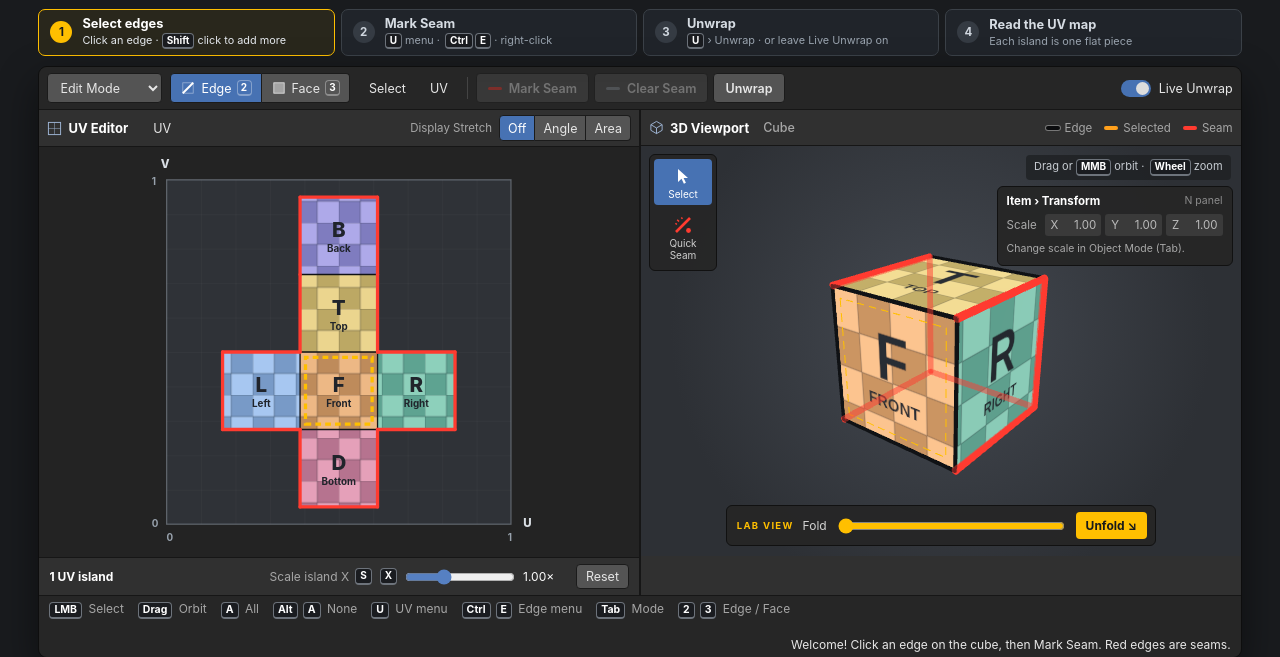
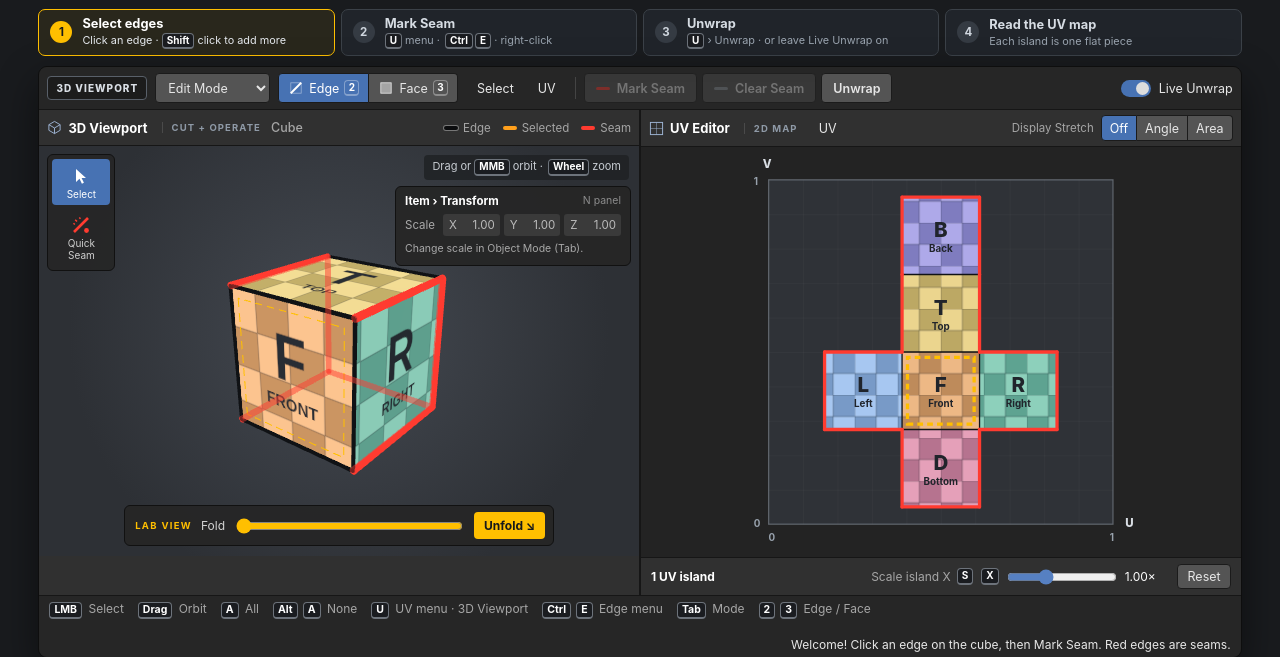
Before and after one commit to xavikai/cifog-lab, a website: page labs/uv-unwrapping/index.html in a window 1280 px wide. Shown: the part 173-830 px from the top of the page. Drawn offline with nearby package versions, Linux system fonts and the light colour scheme.

Commit message:
Clarify 3D viewport and UV editor layout

```diff
--- a/labs/uv-unwrapping/app.js
+++ b/labs/uv-unwrapping/app.js
@@ -45,9 +45,9 @@ const K=(keys,label)=>`<span>${keys.map(key=>`<kbd>${key}</kbd>`).join('')} ${la
 function updateStatusKeys(){
  let html;
  if(state.mode==='object')html=K(['Tab'],'Edit Mode')+K(['S'],'Scale')+K(['Ctrl','A'],'Apply')+K(['Drag'],'Orbit')+K(['Wheel'],'Zoom');
- else if(state.hoverEdge&&state.selectMode==='edge')html=state.tool==='seam'?K(['LMB'],isSeam(state.hoverEdge)?'Clear this seam':'Mark this seam')+K(['Shift','LMB'],'Add to selection'):K(['LMB'],'Select edge')+K(['Shift','LMB'],'Add / remove')+K(['RMB'],'Context menu')+K(['U'],'UV menu');
- else if(state.hoverFace&&state.selectMode==='face')html=K(['LMB'],'Select face')+K(['Shift','LMB'],'Add / remove')+K(['RMB'],'Context menu')+K(['U'],'UV menu');
- else html=K(['LMB'],'Select')+K(['Drag'],'Orbit')+K(['A'],'All')+K(['Alt','A'],'None')+K(['U'],'UV menu')+K(['Ctrl','E'],'Edge menu')+K(['Tab'],'Mode')+K(['2','3'],'Edge / Face');
+ else if(state.hoverEdge&&state.selectMode==='edge')html=state.tool==='seam'?K(['LMB'],isSeam(state.hoverEdge)?'Clear this seam':'Mark this seam')+K(['Shift','LMB'],'Add to selection'):K(['LMB'],'Select edge')+K(['Shift','LMB'],'Add / remove')+K(['RMB'],'Context menu')+K(['U'],'UV menu · 3D Viewport');
+ else if(state.hoverFace&&state.selectMode==='face')html=K(['LMB'],'Select face')+K(['Shift','LMB'],'Add / remove')+K(['RMB'],'Context menu')+K(['U'],'UV menu · 3D Viewport');
+ else html=K(['LMB'],'Select')+K(['Drag'],'Orbit')+K(['A'],'All')+K(['Alt','A'],'None')+K(['U'],'UV menu · 3D Viewport')+K(['Ctrl','E'],'Edge menu')+K(['Tab'],'Mode')+K(['2','3'],'Edge / Face');
  $('#status-keys').innerHTML=html;
 }
 function seamTargets(mark){
@@ -181,7 +181,7 @@ const sep={sep:true};
 const item=(label,action,opts={})=>({label,action,...opts});
 function markItems(){return [item('Mark Seam',()=>setSeams(true),{disabled:!seamTargets(true).some(key=>!isSeam(key)),hint:state.selectMode==='face'?'Cut around the selected faces':'Cut the selected edges'}),item('Clear Seam',()=>setSeams(false),{disabled:!seamTargets(false).some(isSeam),hint:'Join the selected edges again'})];}
 const MENUS={
- uv:()=>({title:'UV',items:[item('Unwrap',()=>unwrap(),{hint:'Open the surface at the marked seams'}),item('Smart UV Project',null,{disabled:true,hint:'Not in this lab'}),item('Lightmap Pack',null,{disabled:true}),item('Follow Active Quads',null,{disabled:true}),sep,item('Cube Projection',()=>unwrap('Cube Projection ignores your seams: every box side becomes its own island. Change a seam to go back to a seam-based Unwrap.','cube'),{hint:'Ignores seams — one island per side'}),item('Cylinder Projection',null,{disabled:true}),item('Sphere Projection',null,{disabled:true}),sep,...markItems(),sep,item('Reset Seams',resetSeams,{hint:'Lab: back to the starting layout'})]}),
+ uv:()=>({title:'UV Mapping · 3D Viewport',items:[item('Unwrap',()=>unwrap(),{hint:'Open the surface at the marked seams'}),item('Smart UV Project',null,{disabled:true,hint:'Not in this lab'}),item('Lightmap Pack',null,{disabled:true}),item('Follow Active Quads',null,{disabled:true}),sep,item('Cube Projection',()=>unwrap('Cube Projection ignores your seams: every box side becomes its own island. Change a seam to go back to a seam-based Unwrap.','cube'),{hint:'Ignores seams — one island per side'}),item('Cylinder Projection',null,{disabled:true}),item('Sphere Projection',null,{disabled:true}),sep,...markItems(),sep,item('Reset Seams',resetSeams,{hint:'Lab: back to the starting layout'})]}),
  edge:()=>({title:'Edge',items:[item('Extrude Edges',null,{disabled:true}),item('Bevel Edges',null,{disabled:true}),sep,...markItems(),sep,item('Mark Sharp',null,{disabled:true}),item('Clear Sharp',null,{disabled:true})]}),
  context:()=>({title:state.selectMode==='edge'?'Edge Context Menu':'Face Context Menu',items:[...markItems(),sep,item('Select All',selectAll,{key:'A'}),item('Select None',()=>deselectAll(),{key:'Alt A'})]}),
  select:()=>({title:'Select',items:[item('All',selectAll,{key:'A'}),item('None',()=>deselectAll(),{key:'Alt A'}),sep,item('Edge Select',()=>setSelectMode('edge'),{key:'2',check:state.selectMode==='edge'}),item('Face Select',()=>setSelectMode('face'),{key:'3',check:state.selectMode==='face'})]}),
--- a/labs/uv-unwrapping/index.html
+++ b/labs/uv-unwrapping/index.html
@@ -32,8 +32,9 @@
     </ol>
 
     <section class="blender" id="workspace" aria-label="Blender-style UV Editing workspace">
-      <div class="topbar" role="toolbar" aria-label="Edit Mode header">
-        <label class="mode-select"><span class="sr-only">Interaction mode</span><select id="mode-select" aria-label="Interaction mode (Tab)"><option value="object">Object Mode</option><option value="edit" selected>Edit Mode</option></select></label>
+      <div class="topbar" role="toolbar" aria-label="3D Viewport tools">
+        <span class="topbar-context" aria-hidden="true">3D VIEWPORT</span>
+        <label class="mode-select"><span class="sr-only">3D Viewport interaction mode</span><select id="mode-select" aria-label="3D Viewport interaction mode (Tab)"><option value="object">Object Mode</option><option value="edit" selected>Edit Mode</option></select></label>
         <div class="select-modes" role="group" aria-label="Select mode">
           <button type="button" class="icon-toggle" data-select-mode="edge" aria-pressed="true" title="Edge Select (2)"><svg viewBox="0 0 20 20" aria-hidden="true"><rect x="3.5" y="3.5" width="13" height="13" fill="none" stroke="currentColor" stroke-opacity=".45"/><path d="M3.5 16.5 16.5 3.5" stroke="currentColor" stroke-width="2.4"/></svg><span>Edge</span><kbd>2</kbd></button>
           <button type="button" class="icon-toggle" data-select-mode="face" aria-pressed="false" title="Face Select (3)"><svg viewBox="0 0 20 20" aria-hidden="true"><rect x="3.5" y="3.5" width="13" height="13" fill="currentColor" fill-opacity=".55" stroke="currentColor"/></svg><span>Face</span><kbd>3</kbd></button>
@@ -59,7 +60,7 @@
       <div class="editors">
         <section class="editor uv-editor" id="uv-editor" aria-label="UV Editor">
           <div class="editor-header">
-            <span class="editor-type"><svg viewBox="0 0 16 16" aria-hidden="true"><rect x="1.5" y="1.5" width="13" height="13" fill="none" stroke="currentColor"/><path d="M1.5 8h13M8 1.5v13" stroke="currentColor" stroke-opacity=".5"/></svg>UV Editor</span>
+            <span class="editor-type"><svg viewBox="0 0 16 16" aria-hidden="true"><rect x="1.5" y="1.5" width="13" height="13" fill="none" stroke="currentColor"/><path d="M1.5 8h13M8 1.5v13" stroke="currentColor" stroke-opacity=".5"/></svg>UV Editor</span><span class="editor-role">2D MAP</span>
             <button type="button" class="menu-button" data-open-menu="uv-editor" aria-haspopup="menu">UV</button>
             <div class="stretch-toggle" role="group" aria-label="Display Stretch overlay"><span>Display Stretch</span><button type="button" data-stretch="none" aria-pressed="true">Off</button><button type="button" data-stretch="angle" aria-pressed="false">Angle</button><button type="button" data-stretch="area" aria-pressed="false">Area</button></div>
           </div>
@@ -84,7 +85,7 @@
 
         <section class="editor viewport" id="viewport" aria-label="3D Viewport">
           <div class="editor-header">
-            <span class="editor-type"><svg viewBox="0 0 16 16" aria-hidden="true"><path d="M8 1.5 14 5v6l-6 3.5L2 11V5z M2 5l6 3.5L14 5 M8 8.5v6" fill="none" stroke="currentColor"/></svg>3D Viewport</span>
+            <span class="editor-type"><svg viewBox="0 0 16 16" aria-hidden="true"><path d="M8 1.5 14 5v6l-6 3.5L2 11V5z M2 5l6 3.5L14 5 M8 8.5v6" fill="none" stroke="currentColor"/></svg>3D Viewport</span><span class="editor-role">CUT + OPERATE</span>
             <strong id="object-title">Cube</strong>
             <div class="viewer-legend" aria-label="Edge colours"><span><i class="legend-edge"></i>Edge</span><span><i class="legend-sel"></i>Selected</span><span><i class="legend-cut"></i>Seam</span></div>
           </div>
--- a/labs/uv-unwrapping/style.css
+++ b/labs/uv-unwrapping/style.css
@@ -61,6 +61,7 @@ main{max-width:1680px;margin:auto}
 /* Blender-style workspace */
 .blender{position:relative;margin:0 clamp(16px,3vw,40px);background:var(--b-border);border:1px solid #0e0e0e;border-radius:9px;overflow:hidden;box-shadow:0 16px 40px #0007;color:var(--b-text);font-size:13px}
 .topbar{display:flex;align-items:center;gap:8px;flex-wrap:wrap;padding:6px 8px;background:var(--b-header);border-bottom:1px solid var(--b-border)}
+.topbar-context{display:inline-flex;align-items:center;height:24px;padding:0 8px;border:1px solid #59606a;border-radius:4px;background:#1c1c1c;color:#d9dee5;font-size:10px;font-weight:800;letter-spacing:1px;white-space:nowrap}
 .mode-select select,.menu-button,.icon-toggle,.op,.mini-button,.stretch-toggle button,.tool{border:1px solid #1b1b1b;color:var(--b-text);border-radius:4px;font-size:12.5px}
 .mode-select select{background:var(--b-widget);padding:5px 8px;height:30px;cursor:pointer}
 .select-modes{display:flex}
@@ -95,6 +96,8 @@ main{max-width:1680px;margin:auto}
 .editor-header{display:flex;align-items:center;gap:10px;min-height:36px;padding:3px 8px;background:var(--b-area);border-bottom:1px solid var(--b-border);flex-wrap:wrap}
 .editor-type{display:flex;align-items:center;gap:6px;font-weight:650;color:#fff;padding-right:4px}
 .editor-type svg{width:15px;height:15px;color:#9fb6d6}
+.editor-role{font-size:9.5px;letter-spacing:1.1px;color:#8f9aa7;font-weight:750;border-left:1px solid #4a4a4a;padding-left:9px}
+.viewport{order:-1}
 #object-title{font-weight:500;color:var(--b-dim);font-size:12.5px}
 .viewer-legend{margin-left:auto;display:flex;gap:12px;font-size:11.5px;color:var(--b-dim)}
 .viewer-legend span{display:flex;align-items:center;gap:5px}
@@ -247,7 +250,6 @@ footer span:nth-child(3){margin-left:auto}
 }
 @media(max-width:900px){
  .editors{grid-template-columns:1fr}
- .viewport{order:-1}
  .canvas-host,.map-host{height:min(76vw,440px);min-height:300px}
  .shortcuts,.blender-bridge{grid-template-columns:1fr;gap:20px}
  .status-msg{margin-left:0;text-align:left;width:100%}
```
